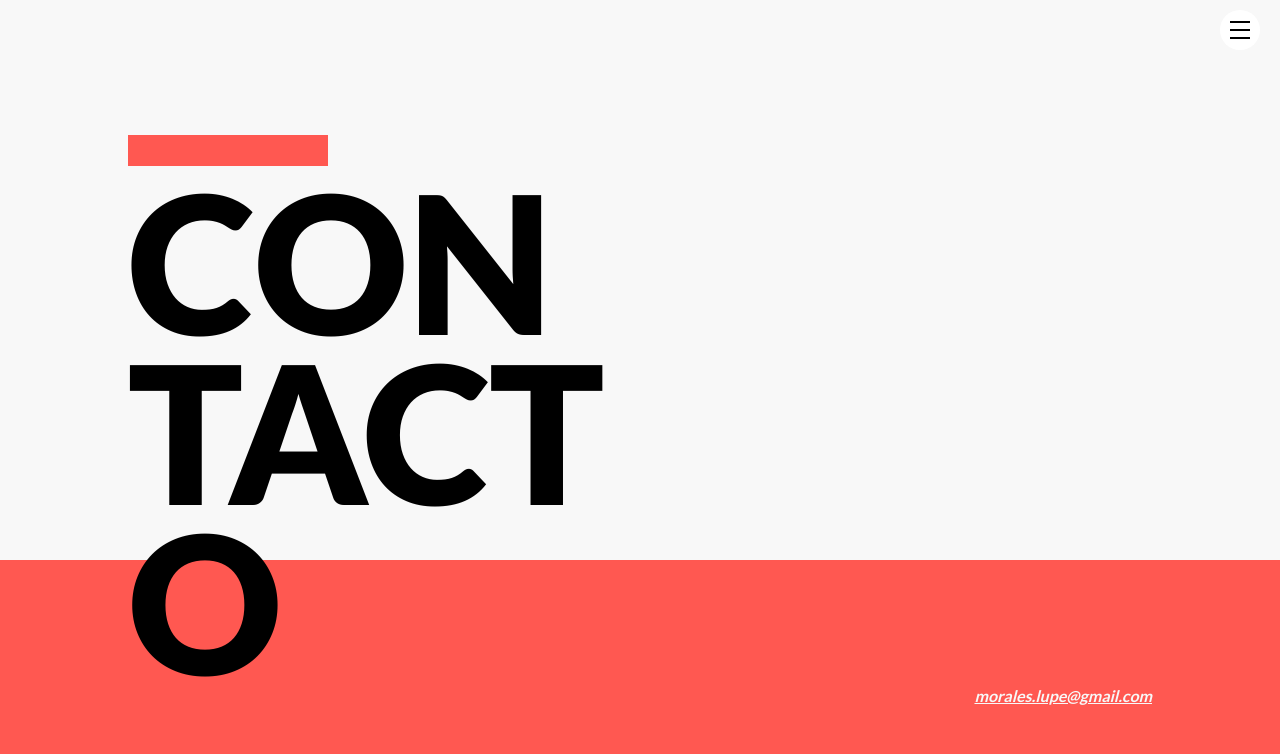
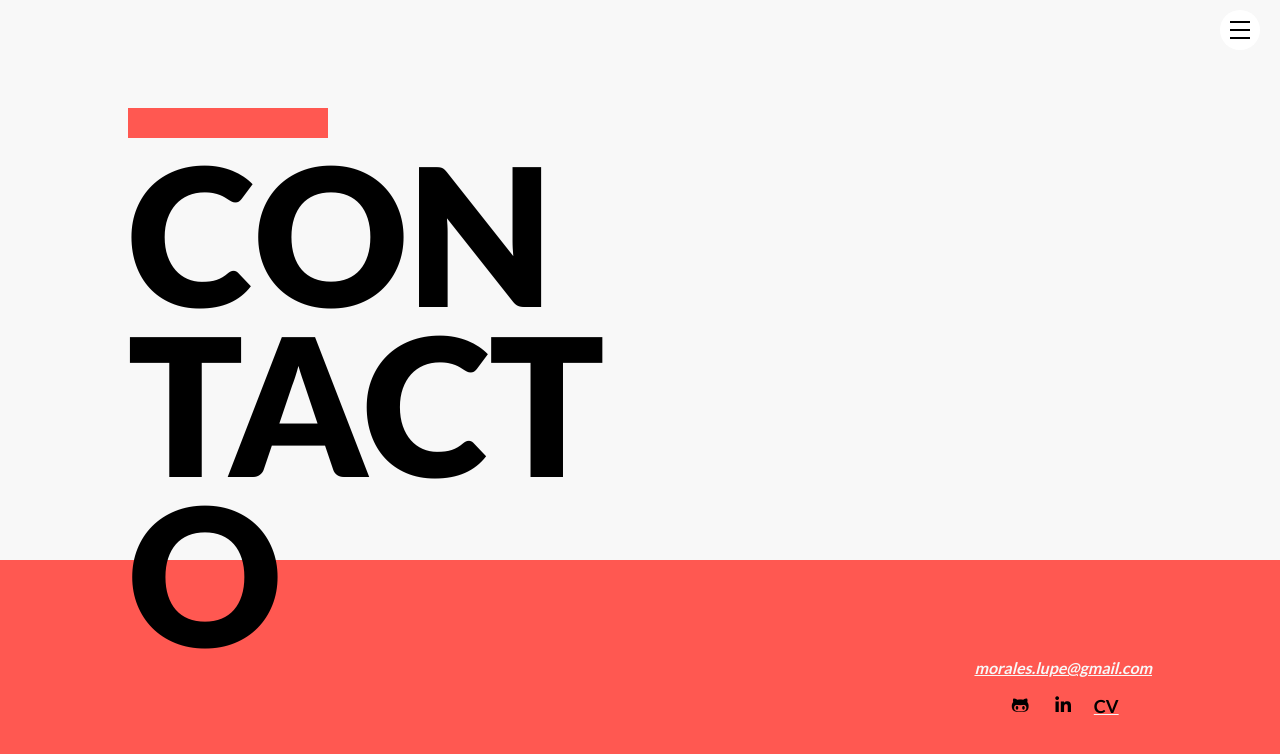
Before and after one commit to lupeMorales/portfolio, a React (Create React App) app: page /contact in a window 1280 px wide. Shown: the top 754 px of the page. Built offline with nearby package versions, Linux system fonts and the light colour scheme.

Commit message:
update transition

```diff
--- a/src/components/Contact.js
+++ b/src/components/Contact.js
@@ -1,4 +1,5 @@
 import "../styles/layouts/Contact.scss";
+import NavContact from "./NavContact";
 
 const Contact = () => {
   return (
@@ -6,9 +7,12 @@ const Contact = () => {
       <section className="contact__hero">
         <div className="section__line"></div>
         <h2 className="contact__title  ">contacto</h2>
-        <a className="contact__text" href="mailto:morales.lupe@gmail.com">
-          <em>morales.lupe@gmail.com</em>
-        </a>
+        <div className="contact__container">
+          {" "}
+          <a className="contact__text" href="mailto:morales.lupe@gmail.com">
+            <em>morales.lupe@gmail.com</em> <NavContact />
+          </a>
+        </div>
       </section>
     </section>
   );
--- a/src/styles/components/NavBar.scss
+++ b/src/styles/components/NavBar.scss
@@ -64,11 +64,9 @@
   }
   &__link {
     text-decoration: none;
-    color: black;
+    color: rgba(0, 0, 0, 0.409);
     &:hover {
-      text-decoration: line-through;
-      text-decoration-color: rgba(255, 255, 255, 0.6);
-      text-decoration-thickness: 22px;
+      color: black;
     }
   }
   @keyframes slide-in {
@@ -80,18 +78,3 @@
     }
   }
 }
-.slide-out {
-  animation: slide-out 0.8s linear 0.2s both;
-}
-
-@keyframes slide-out {
-  from {
-    transform: translateX(0%);
-  }
-  to {
-    transform: translateX(-100%);
-  }
-}
-.hidden {
-  display: none;
-}
--- a/src/styles/components/NavContact.scss
+++ b/src/styles/components/NavContact.scss
@@ -2,6 +2,7 @@
 
 .social-links {
   display: flex;
+  justify-content: center;
 }
 
 .social-links a {
--- a/src/styles/layouts/About.scss
+++ b/src/styles/layouts/About.scss
@@ -2,11 +2,11 @@
 .about {
   width: 100%;
   height: auto;
-  animation: slide-in 0.8s linear 0.2s both;
   background-color: $backgroundColor;
-  @keyframes slide-in {
+  animation: slide-right 0.8s linear 0.2s both;
+  @keyframes slide-right {
     from {
-      transform: translateX(-100%);
+      transform: translateX(100%);
     }
     to {
       transform: translateX(0%);
--- a/src/styles/layouts/Contact.scss
+++ b/src/styles/layouts/Contact.scss
@@ -2,10 +2,10 @@
 .contact {
   width: 100%;
   height: 100vh;
-  animation: slide-in 0.8s linear 0.2s both;
-  @keyframes slide-in {
+  animation: slide-right 0.8s linear 0.2s both;
+  @keyframes slide-right {
     from {
-      transform: translateX(-100%);
+      transform: translateX(100%);
     }
     to {
       transform: translateX(0%);
@@ -53,6 +53,14 @@
       line-height: 180px;
     }
   }
+  &__container {
+    display: flex;
+    flex-direction: row;
+    justify-content: right;
+    @media all and (min-width: 1440px) {
+      margin-top: 80px;
+    }
+  }
   &__text {
     font-size: clamp(1.6rem, 1.2vw, 2.4rem);
     color: #f8f8f8;
--- a/src/styles/layouts/Projects.scss
+++ b/src/styles/layouts/Projects.scss
@@ -3,8 +3,8 @@
   width: 100%;
   height: auto;
   background-color: $backgroundColor;
-  animation: slide-in 0.8s linear 0.2s both;
-  @keyframes slide-in {
+  animation: slide-right 0.8s linear 0.2s both;
+  @keyframes slide-right {
     from {
       transform: translateX(100%);
     }
```
Also changed, not shown: src/components/NavBar.js (+1 -50 lines).
